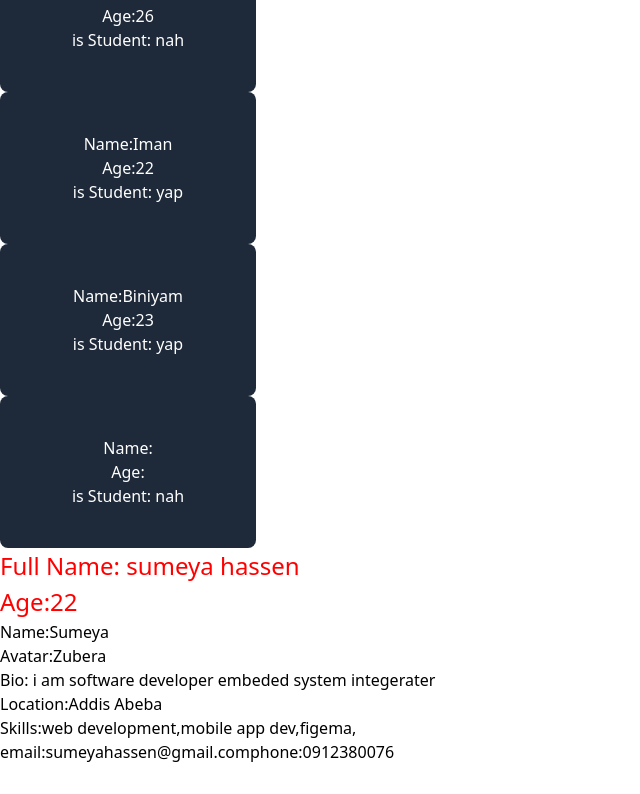
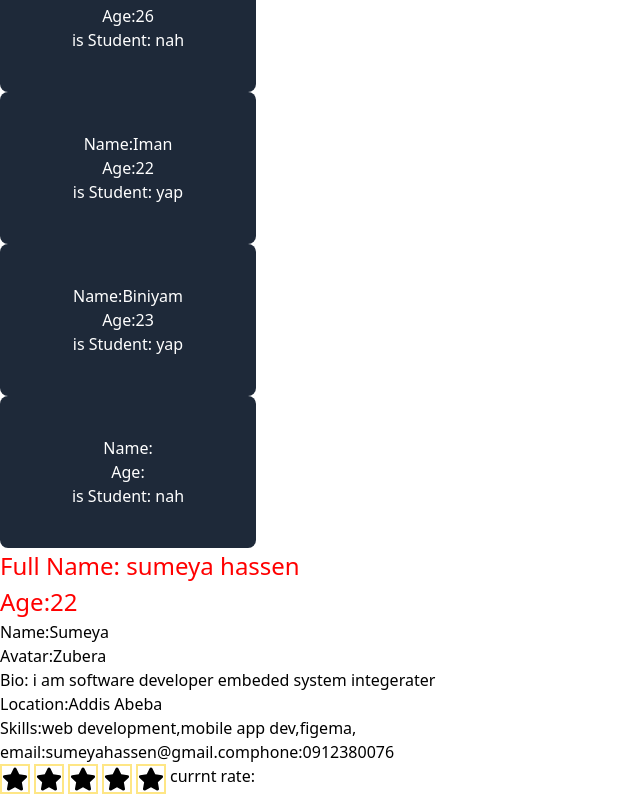
Before and after one commit to Sumeyahassen/mobile-app, a React (Vite) app in the folder react/first/: page / in a window 1280 px wide. Shown: the part 212-1006 px from the top of the page, without its empty margins (0-640 px from the left). Before the commit the page ends 976 px from the top, so only its background shows below. Built offline with nearby package versions, Linux system fonts and the light colour scheme.

Commit message:
to integeaate the rating method

```diff
--- a/react/first/package.json
+++ b/react/first/package.json
@@ -11,8 +11,9 @@
   },
   "dependencies": {
     "@tailwindcss/vite": "^4.1.18",
-    "react": "^19.2.0",
-    "react-dom": "^19.2.0",
+    "react": "^19.2.4",
+    "react-dom": "^19.2.4",
+    "react-icons": "^5.5.0",
     "tailwindcss": "^4.1.18"
   },
   "devDependencies": {
--- a/react/first/src/App.jsx
+++ b/react/first/src/App.jsx
@@ -2,6 +2,7 @@ import React from 'react'
 import Student  from './components/Student'
 import Profile from './components/Profile'
 import UserProfile from './components/UserProfile'
+import FiveStare from './components/FiveStare'
 function App() {
   return (
     // flex gap-4 justify-center items-center pt-10
@@ -23,6 +24,7 @@ function App() {
                   phone:"0912380076"
                 }}
                  />
+                 <FiveStare/>
 
     </div>
   )
--- /dev/null
+++ b/react/first/src/components/FiveStare.jsx
@@ -0,0 +1,24 @@
+import React, { useState } from "react";
+import { FaStar } from "react-icons/fa";
+function FiveStare() {
+  const [rating, setRating] = useState(null);
+  return (
+    <div className="flex gap-1">
+      {[...Array(5)].map((star, index) => {
+        const currentRat = index + 1;
+        return (
+          <button
+            className=""
+            key={index}
+            onClick={() => setRating(currentRat)}
+          >
+            <FaStar size={30} className="border-amber-200 border-2 border-solid" />
+          </button>
+        );
+      })}
+      currnt rate:{rating}
+    </div>
+  );
+}
+
+export default FiveStare;
```
Also changed, not shown: 1 other file (tests, documents, lock files or other folders).
